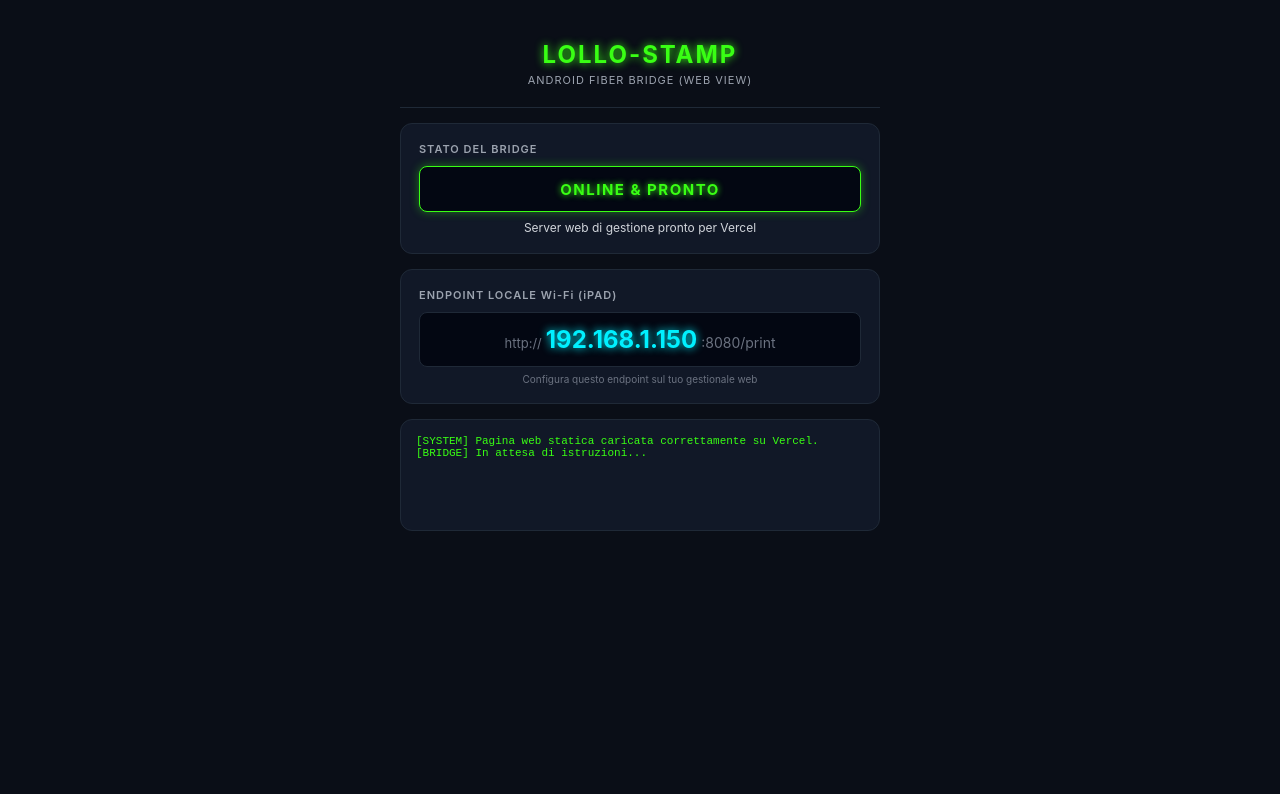
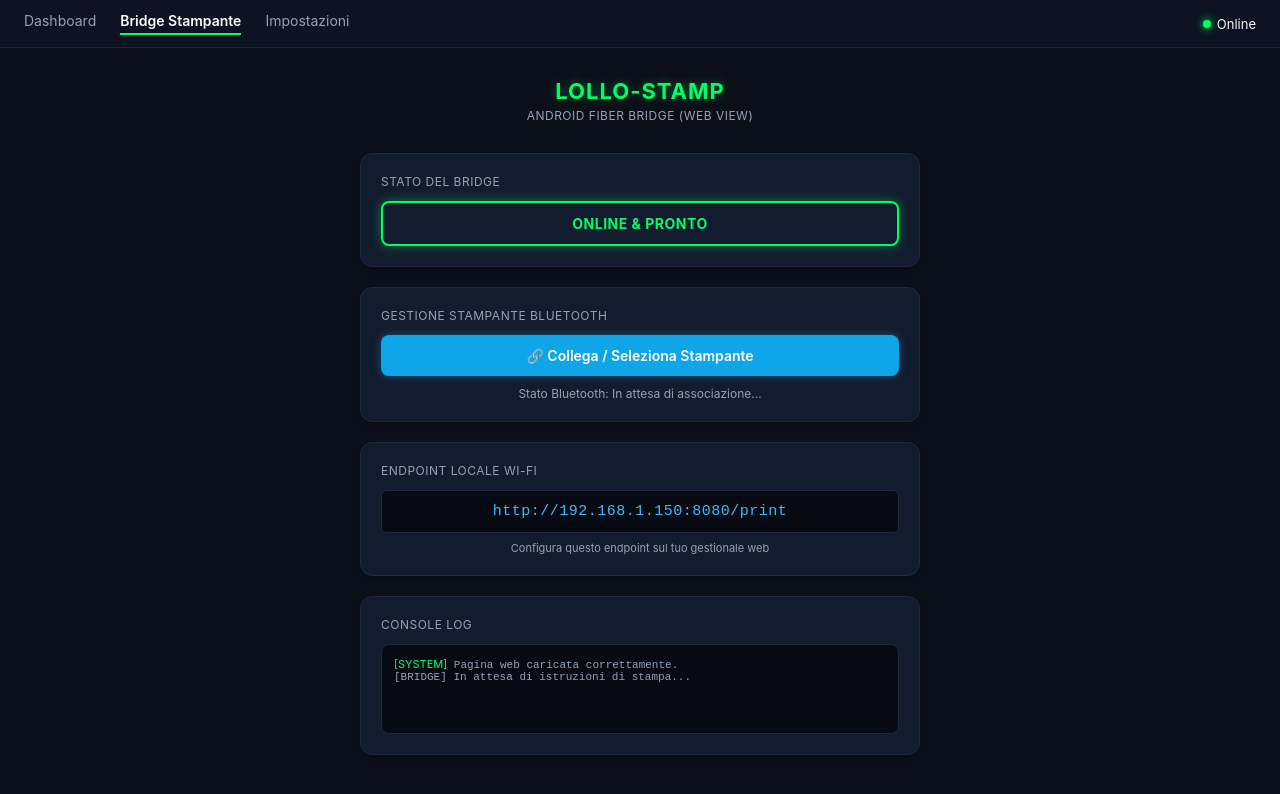
Before and after one commit to lollomakai-alt/stampa-blu, a website: page index.html in a window 1280 px wide. Drawn offline with Linux system fonts and the light colour scheme.

Commit message:
aggiunta grafca

```diff
--- a/index.html
+++ b/index.html
@@ -3,143 +3,277 @@
 <head>
     <meta charset="UTF-8">
     <meta name="viewport" content="width=device-width, initial-scale=1.0">
-    <title>Lollo-Stamp Android Fiber Bridge</title>
+    <title>Lollo-Stamp - Android Fiber Bridge</title>
     <style>
         :root {
-            --bg-color: #0a0e17;
-            --card-bg: #111827;
-            --led-green: #39FF14;
-            --border-color: #1F2937;
+            --bg-main: #0b0f19;
+            --bg-card: #131b2e;
+            --border-card: #1e293b;
+            --accent-green: #00ff66;
+            --accent-glow: rgba(0, 255, 102, 0.4);
+            --text-main: #f8fafc;
+            --text-muted: #94a3b8;
         }
+
+        * {
+            box-sizing: border-box;
+            margin: 0;
+            padding: 0;
+            font-family: -apple-system, BlinkMacSystemFont, "Segoe UI", Roboto, Helvetica, Arial, sans-serif;
+        }
+
         body {
-            margin: 0;
-            padding: 20px;
-            background-color: var(--bg-color);
-            color: #FFFFFF;
-            font-family: -apple-system, BlinkMacSystemFont, "Segoe UI", Roboto, Helvetica, Arial, sans-serif;
+            background-color: var(--bg-main);
+            color: var(--text-main);
+            min-height: 100vh;
             display: flex;
-            justify-content: center;
+            flex-direction: column;
         }
-        .container {
+
+        /* Barra di navigazione superiore (stile app madre) */
+        header {
+            background-color: #0d1322;
+            border-bottom: 1px solid var(--border-card);
+            display: flex;
+            justify-content: space-between;
+            align-items: center;
+            padding: 12px 24px;
+            font-size: 14px;
+        }
+
+        .nav-links {
+            display: flex;
+            gap: 24px;
+            color: var(--text-muted);
+        }
+
+        .nav-links span {
+            cursor: pointer;
+        }
+
+        .nav-links span.active {
+            color: var(--text-main);
+            font-weight: 600;
+            border-bottom: 2px solid var(--accent-green);
+            padding-bottom: 4px;
+        }
+
+        .nav-right {
+            display: flex;
+            align-items: center;
+            gap: 16px;
+        }
+
+        .status-badge {
+            display: flex;
+            align-items: center;
+            gap: 6px;
+            font-size: 13px;
+        }
+
+        .dot-online {
+            width: 8px;
+            height: 8px;
+            background-color: var(--accent-green);
+            border-radius: 50%;
+            box-shadow: 0 0 8px var(--accent-green);
+        }
+
+        /* Contenitore Principale */
+        main {
+            flex: 1;
+            display: flex;
+            flex-direction: column;
+            align-items: center;
+            padding: 30px 20px;
+            max-width: 600px;
+            margin: 0 auto;
             width: 100%;
-            max-width: 480px;
         }
-        .header {
-            padding: 20px;
-            border-bottom: 1px solid var(--border-color);
+
+        h1 {
+            color: var(--accent-green);
+            font-size: 22px;
+            letter-spacing: 1px;
+            margin-bottom: 4px;
+            text-shadow: 0 0 10px var(--accent-glow);
             text-align: center;
         }
-        .headerTitle {
-            font-size: 24px;
+
+        .subtitle {
+            color: var(--text-muted);
+            font-size: 12px;
+            margin-bottom: 30px;
+            text-transform: uppercase;
+            letter-spacing: 0.5px;
+        }
+
+        /* Card in stile gestionale */
+        .card {
+            background-color: var(--bg-card);
+            border: 1px solid var(--border-card);
+            border-radius: 12px;
+            padding: 20px;
+            margin-bottom: 20px;
+            width: 100%;
+            box-shadow: 0 4px 6px -1px rgba(0, 0, 0, 0.2);
+        }
+
+        .card-title {
+            font-size: 12px;
+            color: var(--text-muted);
+            text-transform: uppercase;
+            margin-bottom: 12px;
+            letter-spacing: 0.5px;
+        }
+
+        /* Pulsanti e Stati */
+        .btn-status {
+            background: transparent;
+            border: 2px solid var(--accent-green);
+            color: var(--accent-green);
+            padding: 12px;
+            border-radius: 8px;
             font-weight: bold;
-            color: var(--led-green);
-            letter-spacing: 2px;
-            text-shadow: 0 0 8px var(--led-green);
-            margin: 0;
+            text-align: center;
+            width: 100%;
+            box-shadow: 0 0 12px var(--accent-glow);
+            font-size: 14px;
+            letter-spacing: 0.5px;
         }
-        .headerSubtitle {
+
+        .btn-action {
+            background-color: #0ea5e9;
+            color: white;
+            border: none;
+            padding: 12px 20px;
+            border-radius: 8px;
+            font-weight: 600;
+            cursor: pointer;
+            width: 100%;
+            font-size: 14px;
+            transition: background 0.2s;
+            display: flex;
+            align-items: center;
+            justify-content: center;
+            gap: 8px;
+            box-shadow: 0 0 10px rgba(14, 165, 233, 0.4);
+        }
+
+        .btn-action:hover {
+            background-color: #0284c7;
+        }
+
+        .endpoint-box {
+            background-color: #070a12;
+            border: 1px solid var(--border-card);
+            padding: 12px;
+            border-radius: 6px;
+            text-align: center;
+            font-family: monospace;
+            color: #38bdf8;
+            font-size: 15px;
+            letter-spacing: 0.5px;
+            margin-top: 8px;
+        }
+
+        /* Terminale di log */
+        .log-box {
+            background-color: #070a12;
+            border: 1px solid var(--border-card);
+            border-radius: 8px;
+            padding: 12px;
+            font-family: monospace;
             font-size: 11px;
-            color: #9CA3AF;
-            margin-top: 4px;
-            letter-spacing: 1px;
+            color: var(--text-muted);
+            height: 90px;
+            overflow-y: auto;
         }
-        .card {
-            background-color: var(--card-bg);
-            border: 1px solid var(--border-color);
-            border-radius: 12px;
-            padding: 18px;
-            margin-top: 15px;
-        }
-        .cardLabel {
-            font-size: 11px;
-            color: #9CA3AF;
-            margin-bottom: 10px;
-            letter-spacing: 1px;
-            font-weight: 600;
-        }
-        .ledBox {
-            padding: 12px 16px;
-            border-radius: 8px;
-            border: 1px solid var(--led-green);
-            text-align: center;
-            background-color: #030712;
-            box-shadow: 0 0 10px rgba(57, 255, 20, 0.4);
-        }
-        .ledText {
-            font-size: 15px;
-            font-weight: bold;
-            letter-spacing: 1.5px;
-            color: var(--led-green);
-            text-shadow: 0 0 6px var(--led-green);
-        }
-        .deviceInfo {
-            font-size: 12px;
-            color: #D1D5DB;
-            margin-top: 8px;
-            text-align: center;
-        }
-        .ipContainer {
-            display: flex;
-            align-items: baseline;
-            justify-content: center;
-            background-color: #030712;
-            padding: 12px;
-            border: 1px solid var(--border-color);
-            border-radius: 8px;
-        }
-        .ipProtocol { color: #6B7280; font-size: 13px; }
-        .ipAddress { color: #00F0FF; font-size: 24px; font-weight: bold; margin: 0 4px; text-shadow: 0 0 8px #00F0FF; }
-        .ipPort { color: #6B7280; font-size: 14px; }
-        .cardSubtext {
-            font-size: 10px;
-            color: #6B7280;
-            text-align: center;
-            margin-top: 6px;
-        }
-        .logCard {
-            background-color: var(--card-bg);
-            border: 1px solid var(--border-color);
-            border-radius: 12px;
-            padding: 15px;
-            margin-top: 15px;
-            min-height: 80px;
-            font-family: 'Courier New', Courier, monospace;
-            font-size: 11px;
-            color: var(--led-green);
-        }
+
+        .log-success { color: var(--accent-green); }
     </style>
 </head>
 <body>
 
-<div class="container">
-    <div class="header">
-        <h1 class="headerTitle">LOLLO-STAMP</h1>
-        <div class="headerSubtitle">ANDROID FIBER BRIDGE (WEB VIEW)</div>
-    </div>
+    <header>
+        <div class="nav-links">
+            <span>Dashboard</span>
+            <span class="active">Bridge Stampante</span>
+            <span>Impostazioni</span>
+        </div>
+        <div class="nav-right">
+            <div class="status-badge">
+                <div class="dot-online"></div>
+                <span>Online</span>
+            </div>
+        </div>
+    </header>
 
-    <div class="card">
-        <div class="cardLabel">STATO DEL BRIDGE</div>
-        <div class="ledBox">
-            <span class="ledText">ONLINE & PRONTO</span>
+    <main>
+        <h1>LOLLO-STAMP</h1>
+        <div class="subtitle">Android Fiber Bridge (Web View)</div>
+
+        <div class="card">
+            <div class="card-title">Stato del Bridge</div>
+            <div class="btn-status">ONLINE & PRONTO</div>
         </div>
-        <div class="deviceInfo">Server web di gestione pronto per Vercel</div>
-    </div>
 
-    <div class="card">
-        <div class="cardLabel">ENDPOINT LOCALE Wi-Fi (iPAD)</div>
-        <div class="ipContainer">
-            <span class="ipProtocol">http://</span>
-            <span class="ipAddress">192.168.1.150</span>
-            <span class="ipPort">:8080/print</span>
+        <div class="card">
+            <div class="card-title">Gestione Stampante Bluetooth</div>
+            <button class="btn-action" onclick="connettiBluetooth()">
+                🔗 Collega / Seleziona Stampante
+            </button>
+            <div id="bt-status" style="font-size: 12px; color: var(--text-muted); margin-top: 10px; text-align: center;">
+                Stato Bluetooth: In attesa di associazione...
+            </div>
         </div>
-        <div class="cardSubtext">Configura questo endpoint sul tuo gestionale web</div>
-    </div>
 
-    <div class="logCard">
-        [SYSTEM] Pagina web statica caricata correttamente su Vercel.<br>
-        [BRIDGE] In attesa di istruzioni...
-    </div>
-</div>
+        <div class="card">
+            <div class="card-title">Endpoint Locale Wi-Fi</div>
+            <div class="endpoint-box">http://192.168.1.150:8080/print</div>
+            <div style="font-size: 11px; color: var(--text-muted); text-align: center; margin-top: 8px;">
+                Configura questo endpoint sul tuo gestionale web
+            </div>
+        </div>
 
+        <div class="card" style="margin-bottom: 0;">
+            <div class="card-title">Console Log</div>
+            <div class="log-box" id="console-log">
+                <span class="log-success">[SYSTEM]</span> Pagina web caricata correttamente.<br>
+                [BRIDGE] In attesa di istruzioni di stampa...
+            </div>
+        </div>
+    </main>
+
+    <script>
+        // Funzione per gestire la richiesta Bluetooth tramite browser
+        async function connettiBluetooth() {
+            const statusEl = document.getElementById('bt-status');
+            const logEl = document.getElementById('console-log');
+
+            try {
+                statusEl.innerText = "Ricerca stampanti in corso...";
+
+                // Richiede la connessione a una periferica Bluetooth
+                const device = await navigator.bluetooth.requestDevice({
+                    acceptAllDevices: true,
+                    optionalServices: ['000018f0-0000-1000-8000-00805f9b34fb']
+                });
+
+                statusEl.innerText = "Connesso a: " + (device.name || "Dispositivo Bluetooth");
+                statusEl.style.color = "var(--accent-green)";
+
+                logEl.innerHTML += `<br><span class="log-success">[BLUETOOTH]</span> Stampante "${device.name}" collegata con successo!`;
+                logEl.scrollTop = logEl.scrollHeight;
+
+            } catch (error) {
+                console.error(error);
+                statusEl.innerText = "Connessione annullata o fallita.";
+                statusEl.style.color = "#f87171";
+                logEl.innerHTML += `<br><span style="color: #f87171;">[ERRORE BT]</span> ${error.message}`;
+                logEl.scrollTop = logEl.scrollHeight;
+            }
+        }
+    </script>
 </body>
 </html>
```
